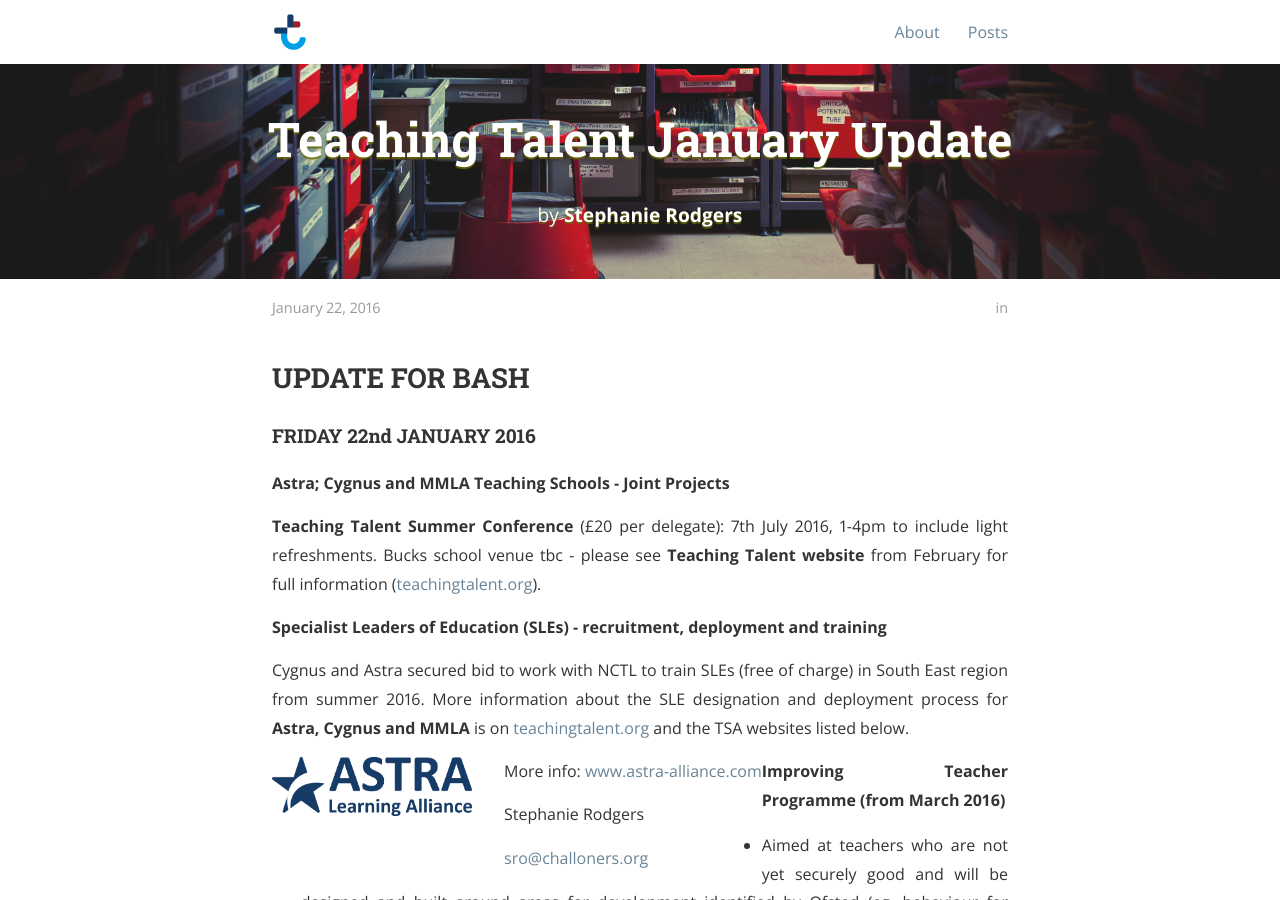
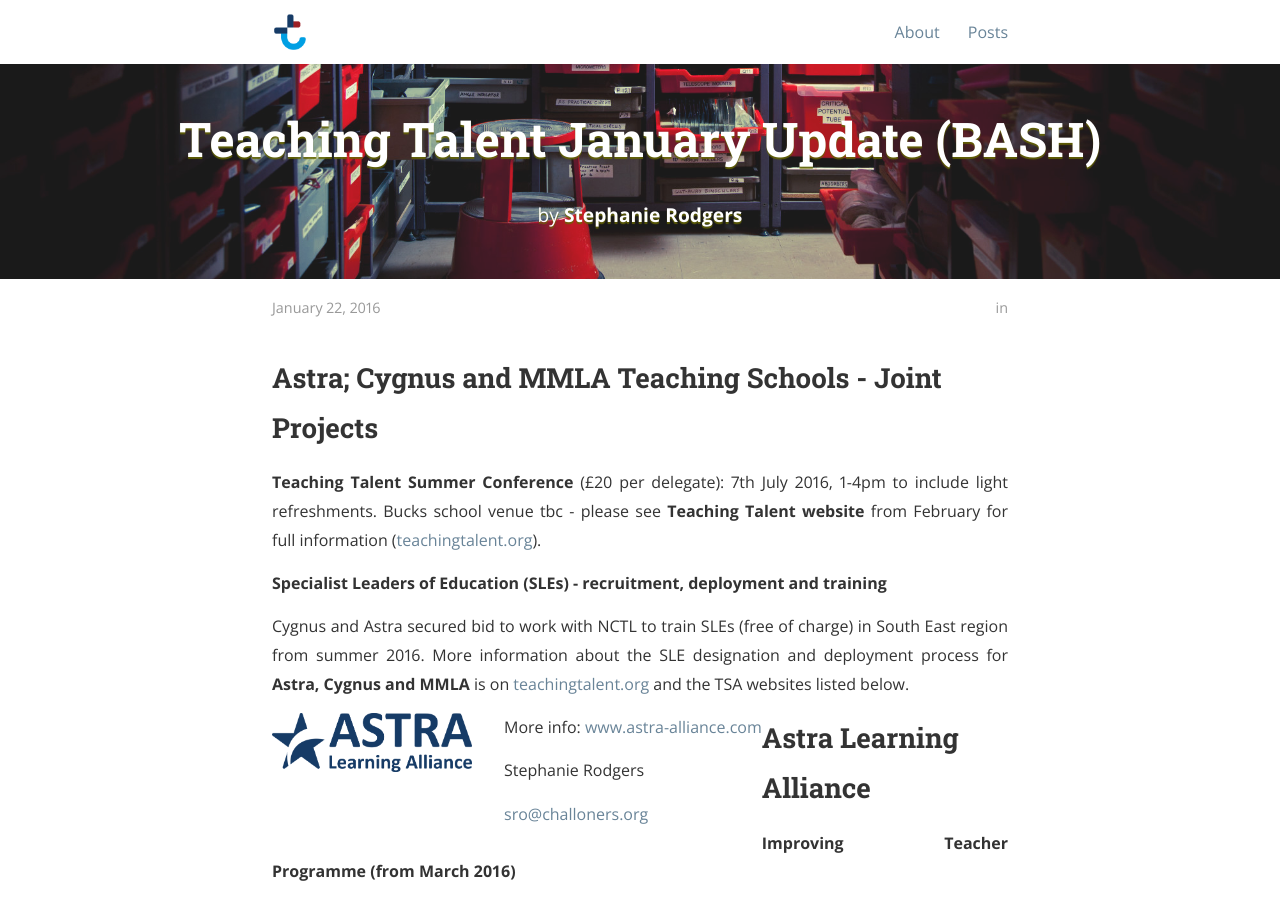
Before and after one commit to Teaching-Talent/teaching-talent.github.io, a Jekyll site: the page built from _posts/2016-01-22-Teaching-Talent-Update.md, in a window 1280 px wide and 900 px high. Built offline with Jekyll 4.4.1, drawn with Linux system fonts in a browser that asks for light colours; nearby versions of some CDN libraries; a style sheet for code colours, icons or effects is not loaded; some of the changed text lies outside the part shown.

Commit message:
Update 2016-01-22-Teaching-Talent-Update.md

```diff
--- a/_posts/2016-01-22-Teaching-Talent-Update.md
+++ b/_posts/2016-01-22-Teaching-Talent-Update.md
@@ -9,10 +9,8 @@
 source-id: 1fya2Co1jGGzgRZRPwQ1NhxUyNMMNjQugz7N5Ai2jfrQ
 published: true
 ---
-## UPDATE FOR BASH
-#### FRIDAY 22nd JANUARY 2016
 
-**Astra; Cygnus and MMLA Teaching Schools - Joint Projects**
+## Astra; Cygnus and MMLA Teaching Schools - Joint Projects
 
 **Teaching Talent Summer Conference** (£20 per delegate): 7th July 2016, 1-4pm to include light refreshments.   Bucks school venue tbc - please see **Teaching Talent website** from February for full information ([teachingtalent.org](http://teachingtalent.org/)).
 
@@ -28,6 +26,8 @@
     <p><a href="mailto:sro@challoners.org">sro@challoners.org</a></p>
   </div>
 </div>
+
+## Astra Learning Alliance
 
 **Improving Teacher Programme (from March 2016)**
 
@@ -58,6 +58,8 @@
   </div>
 </div>
 
+## Cygnus Teaching School Alliance
+
 **Returning to Teaching Programme**, in collaboration with the DfE. We are looking for returners in Ebacc and difficult to recruit subject areas. Each returner will have a bespoke programme of support, including classroom practice and pedagogy, provided by Oxford Brookes University. If you could promote this via your own school communication networks this would be much appreciated. More information for candidates can be found at **[education.gov.uk/returner**s](http://education.gov.uk/returners)**.**
 
 **Emerging Outstanding Teacher Programme** and **Emerging Senior Leadership Programme **currently in development with the IOE.
@@ -73,6 +75,8 @@
   </div>
 </div>
 
+## Marlow & Maidenhead Learning Alliance
+
 **More Able Gifted & Talent Leaders & Buckinghamshire Network**: Development complete, and course to be delivered by Heather Clements, author of the Challenge Award. MGAT Leaders on this course will work with the Challenge Award Framework, and following the programme participants will continue to meet as a network group to share best practice and continue to raise standards.  Venue: Great Marlow School. **For Spring 2016 launch.**
 
 **Building Confidence in Behaviour for Learning for ITT/NQT ** This programme has been developed with ASPIRE, and has been piloted with 2015-16 ITTs/NQTs. **For** **Summer 2016 launch.**
```
Also changed, not shown: other parts of _posts/2016-01-22-Teaching-Talent-Update.md (+1 -1 lines).
